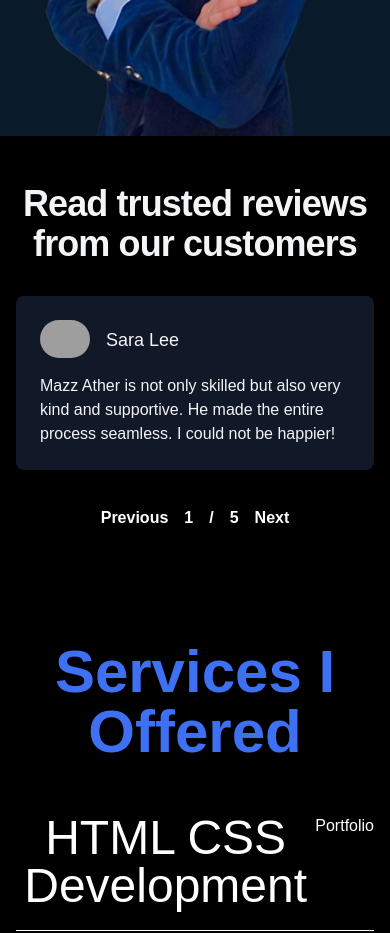
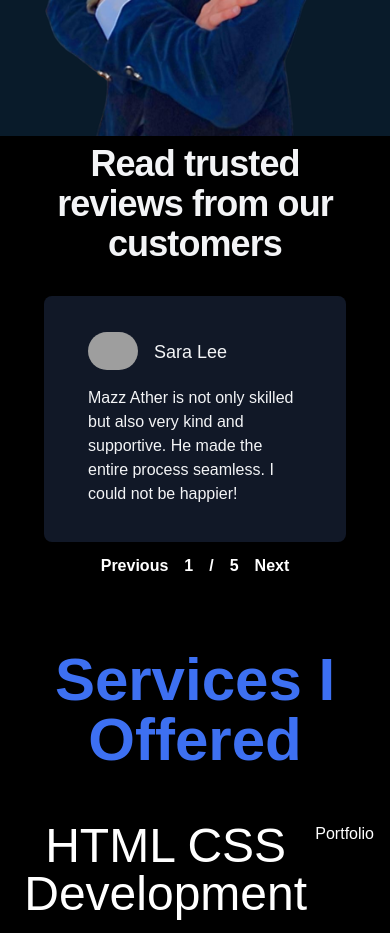
Before and after one commit to Mazz-Ather/Portfolio, a Next.js app: page / in a window 390 px wide. Shown: the part 940-1873 px from the top of the page. Built offline with nearby package versions, Linux system fonts and the light colour scheme; grey boxes are pictures that could not be loaded.

Commit message:
add cards more beautiful

```diff
--- a/src/app/components/Testimonials.tsx
+++ b/src/app/components/Testimonials.tsx
@@ -104,28 +104,28 @@ const Testimonials = () => {
 
   return (
     <section className="bg-black xl:mt-32">
-      <div className="mx-auto max-w-screen-xl px-4 py-12 sm:px-6 lg:px-8 lg:py-16">
+      <div className="mx-auto max-w-screen px-11 py-2 sm:px-6 lg:px-1 lg:py-6">
         <h2 className="text-center text-4xl font-bold tracking-tight hover:underline hover:underline-offset-8 text-gray-100 sm:text-5xl">
           Read trusted reviews from our customers
         </h2>
 
-        <div className="mt-8">
-          <div ref={keenSliderRef} className="keen-slider overflow-hidden">
+        <div className="mt-8 ">
+          <div ref={keenSliderRef} className="keen-slider overflow-hidden ">
             {reviews.map((review, i) => (
-              <div key={i} className="keen-slider__slide opacity-40 transition-opacity duration-500">
-                <blockquote className="rounded-lg bg-gray-900 p-6 shadow-sm sm:p-8">
-                  <div className="flex items-center gap-4">
+              <div key={i} className="keen-slider__slide opacity-40 transition-opacity duration-800 ">
+                <blockquote className="rounded-lg bg-gray-900 px-11 py-9 shadow-sm sm:p-8 ">
+                  <div className="flex items-center gap-4 ">
                     <Image
                       alt={review.name}
                       src={review.image}
                       width={50}
-  height={50}
+  height={30}
   layout="5rem"
   quality={100}
     className="rounded-full object-cover"
                     />
                     <div>
-                      <div className="flex justify-center gap-0.5 text-green-500">
+                      <div className="flex justify-center w-[170vw] gap-0.5 text-green-500">
                         {/* SVG star icons here */}
                       </div>
                       <p className="mt-0.5 text-lg font-medium text-gray-100">{review.name}</p>
```
